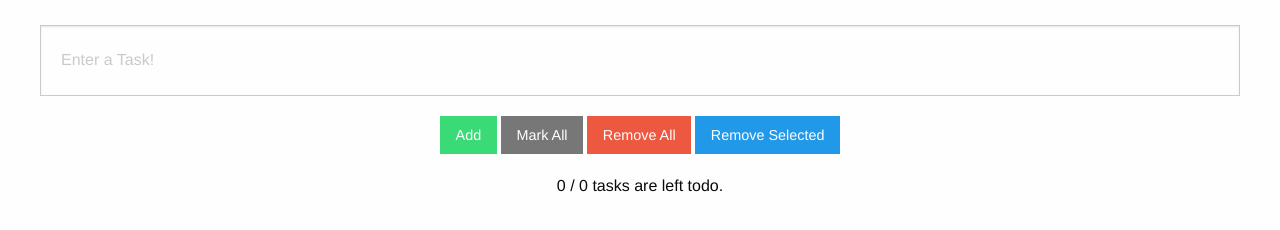
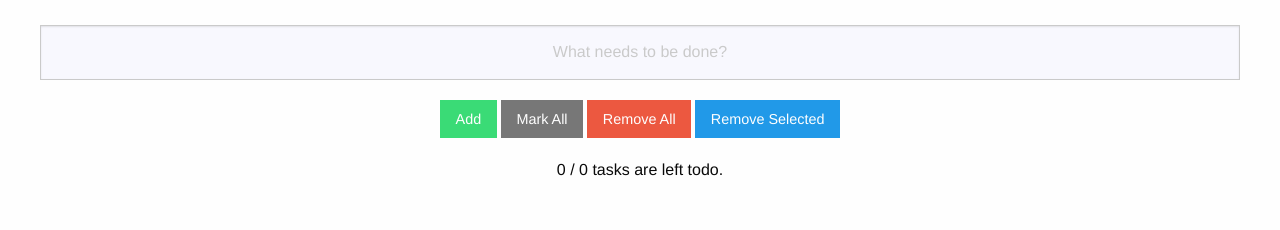
Before and after one commit to ojd2/TS_Todo_Ang, a website: page index.html in a window 1280 px wide. Shown: the part 104-334 px from the top of the page. Drawn offline with nearby package versions, Linux system fonts and the light colour scheme.

Commit message:
Updated CSS file.

```diff
--- a/index.html
+++ b/index.html
@@ -5,6 +5,7 @@
 <head>
     <meta charset="UTF-8">
     <meta http-equiv="X-UA-Compatible" content="IE=edge">
+    <title>TypeScript Simple Todo Application</title>
     <meta name="viewport" content="width=device-width,initial-scale=1">
     <link rel="stylesheet" href="dist/css/foundation.min.css"></link>
     <link rel="stylesheet" href="dist/css/main.css"></link>
@@ -14,7 +15,7 @@
     <div id="wrapper">
         <header><h1>Simple Todo Application</h1></header>
         <form id="main" ng-controller="_Controller as todo" ng-submit="todo.addTask()">
-            <input id="taskInput" type="text" ng-model="todo.description" placeholder="Enter a Task!">
+            <input id="taskInput" type="text" ng-model="todo.description" placeholder="What needs to be done?">
             <!-- We add an event handler using angular to call the addTodoItem() -->
             <a class="button success" ng-click="todo.addTask()">Add</a>
             <a class="button secondary" ng-click="todo.markAll()" ng-model="element.completed">Mark All</a>
```
Also changed, not shown: dist/css/main.css.
